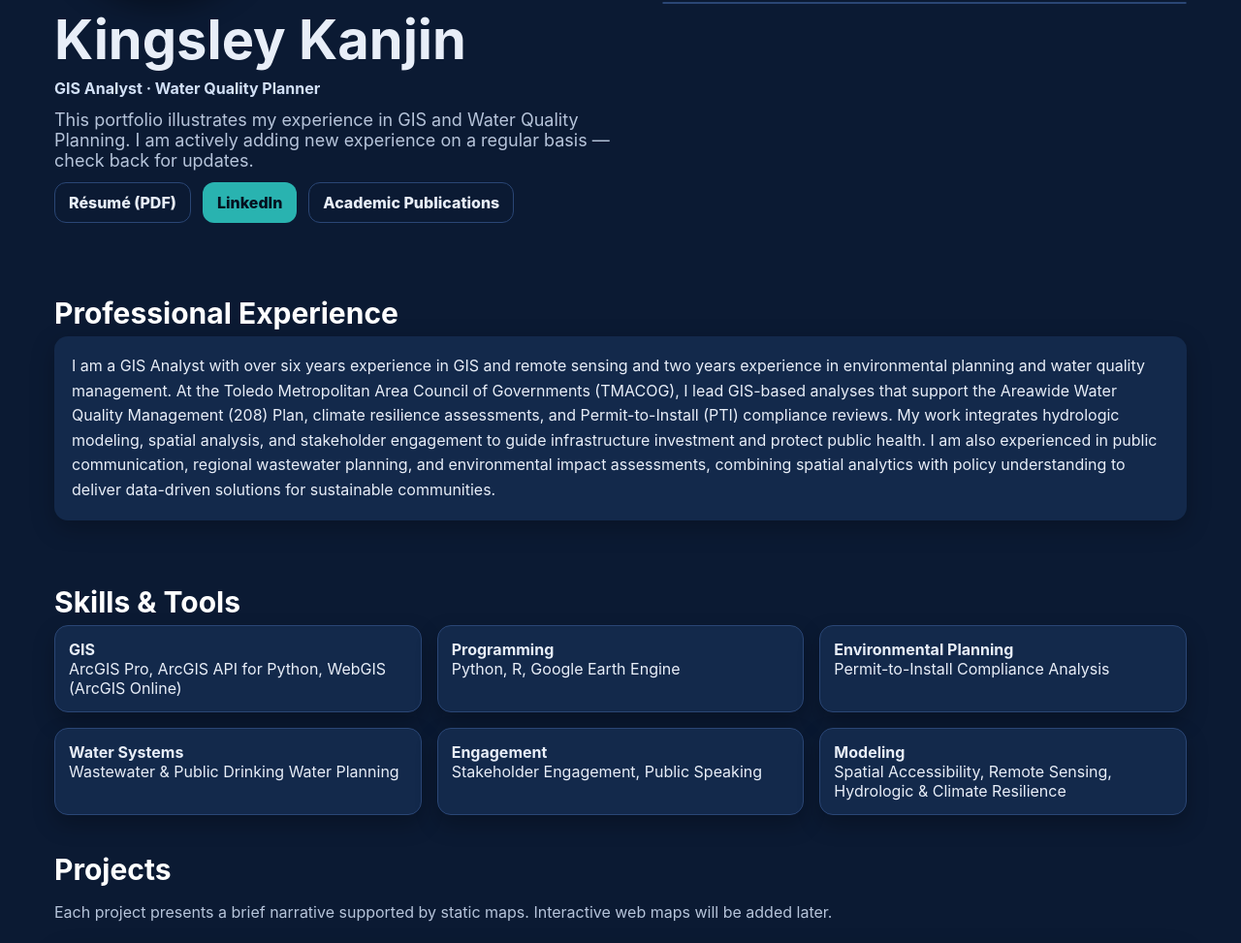
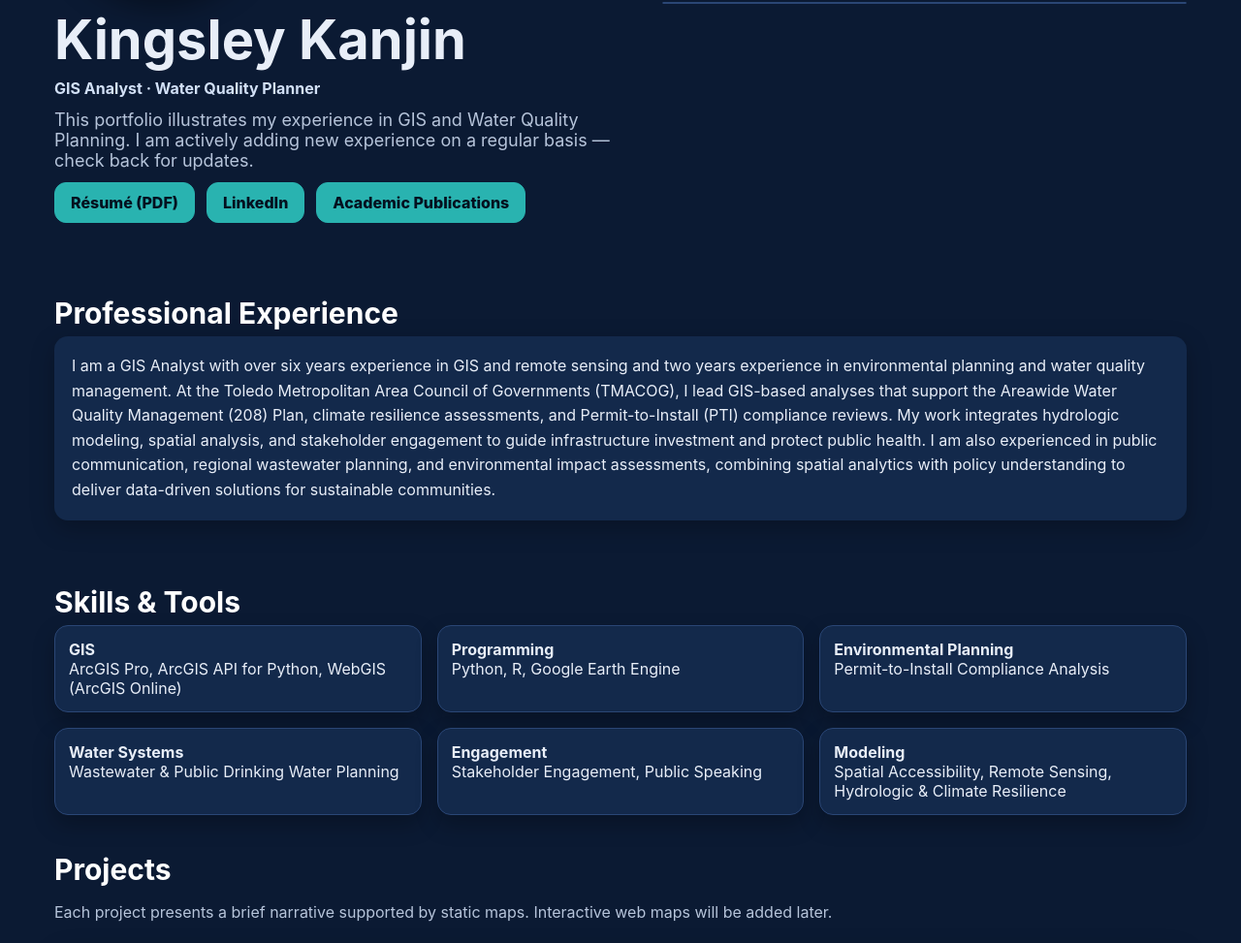
Before and after one commit to kkanjin/kingsleykanjin.github.io, a plain HTML site: page index.html in a window 1280 px wide. Shown: the part 1066-2039 px from the top of the page at 97% size. Drawn offline with Linux system fonts and the light colour scheme.

Commit message:
Update styles.css

```diff
--- a/assets/styles.css
+++ b/assets/styles.css
@@ -25,8 +25,9 @@ a{color:var(--accent);text-decoration:none}
 .role{font-weight:700;color:#d2e0f6;margin-bottom:12px}
 .hero p{color:var(--muted);font-size:18px;margin:0 0 10px}
 .cta{display:flex;gap:12px;margin-top:12px}
-.btn{display:inline-block;padding:10px 14px;border-radius:12px;font-weight:800;background:var(--accent);color:#04101f;border:1px solid transparent}
-.btn.secondary{background:transparent;color:var(--ink);border:1px solid var(--border)}
+.btn{display:inline-block;padding:10px 16px;border-radius:12px;font-weight:800;background:var(--accent);color:#04101f;border:1px solid var(--accent); transition: all 0.3s ease;}
+.btn:hover {background: #22a09d; color: #fff; border-color: #22a09d;}
+.btn.secondary{ background: var(--accent);color: #04101f; border: 1px solid var(--accent);}
 .portrait{width:220px;height:220px;border-radius:999px;border:6px solid var(--card);object-fit:cover;box-shadow:0 10px 30px rgba(0,0,0,.4)}
 .banner{position:relative;border-radius:16px;border:1px solid var(--border);overflow:hidden}
 .banner img{width:100%;height:360px;object-fit:cover;position:absolute;top:0;left:0;opacity:0;transition:opacity 1s ease}
```
